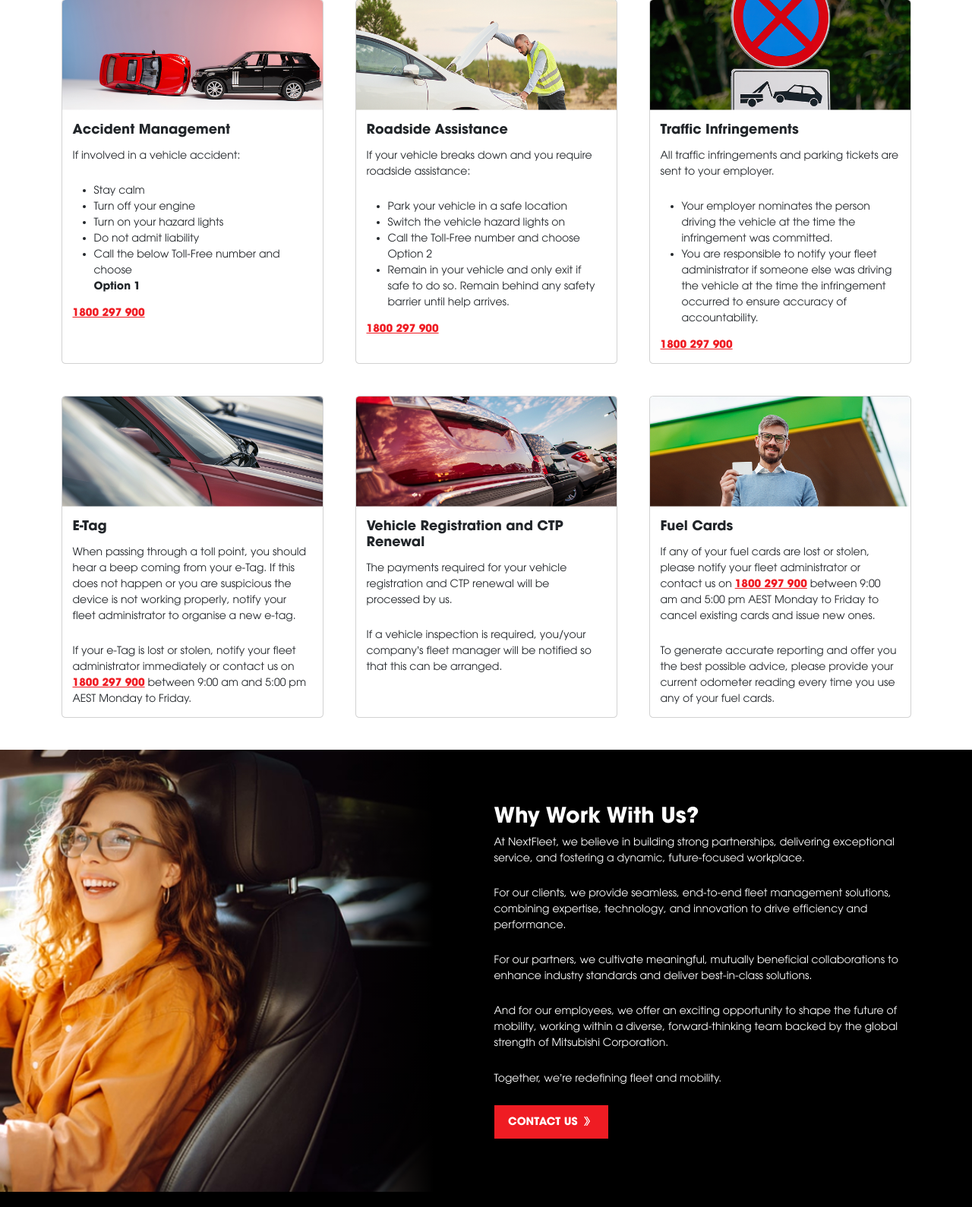
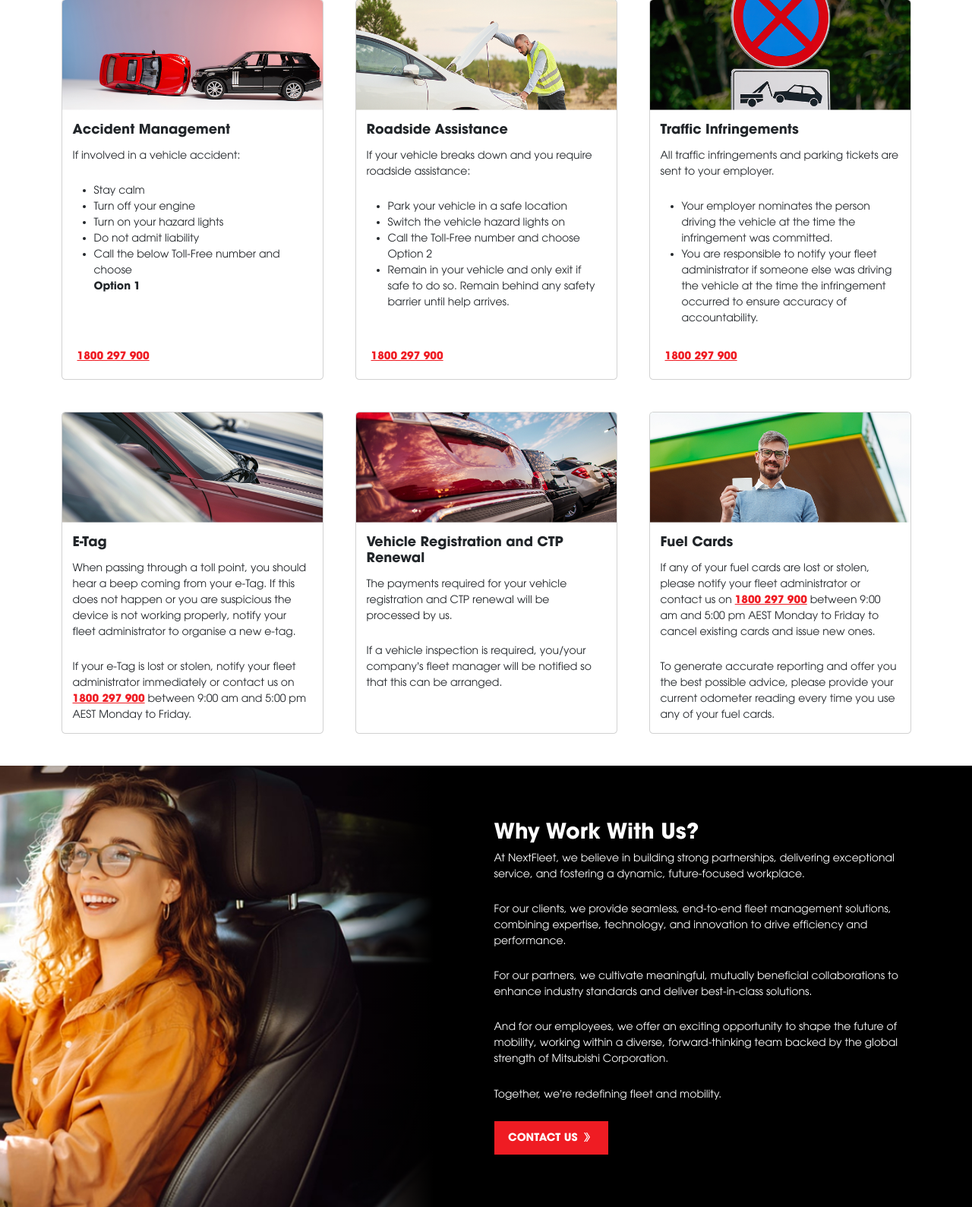
Before and after one commit to webdevi121/nextfleet, a PHP site: page /resources-drivers.html in a window 1280 px wide. Shown: the part 583-2172 px from the top of the page at 76% size. Run offline with PHP 8.4, Linux system fonts and the light colour scheme; some libraries are stand-ins or nearby versions.

Commit message:
align numbers

```diff
--- a/resources-drivers.html
+++ b/resources-drivers.html
@@ -122,9 +122,10 @@
                     <div class="col-sm-4 d-flex">
             <div class="card h-100 w-100">
                 <img class="card-img-top" src="images/nf-img-35.png" alt="Card image">
-                <div class="card-body">
+                <div class="card-body position-relative">
                     <h5 class="card-title mb-3">Accident Management</h5>
 
+            <div class="pb-5">
                 <p>If involved in a vehicle accident:</p>
                 <ul>
                     <li>Stay calm</li>
@@ -133,16 +134,18 @@
                     <li>Do not admit liability</li>
                     <li>Call the below Toll-Free number and choose <br><b>Option 1</b></li>
                 </ul>
-            <div><a href="tel:1800 297 900"><b>1800 297 900</b></a></div>
+                <div class="custom-position"><a href="tel:1800 297 900"><b>1800 297 900</b></a></div>
+            </div>
                         </div>
             </div>
             </div>
                     <div class="col-sm-4 d-flex">
             <div class="card h-100 w-100">
                 <img class="card-img-top" src="images/nf-img-29.jpg" alt="Card image">
-                <div class="card-body">
+                <div class="card-body position-relative">
                     <h5 class="card-title mb-3">Roadside Assistance</h5>
 
+            <div class="pb-5">
                 <p>If your vehicle breaks down and you require roadside assistance:</p>
                 <ul>
                     <li>Park your vehicle in a safe location</li>
@@ -150,29 +153,32 @@
                     <li>Call the Toll-Free number and choose Option 2</li>
                     <li>Remain in your vehicle and only exit if safe to do so. Remain behind any safety barrier until help arrives.</li>
                 </ul>
-            <div><a href="tel:1800 297 900"><b>1800 297 900</b></a></div>
+                <div class="custom-position"><a href="tel:1800 297 900"><b>1800 297 900</b></a></div>
+            </div>
                         </div>
             </div>
             </div>
                     <div class="col-sm-4 d-flex">
             <div class="card h-100 w-100">
                 <img class="card-img-top" src="images/nf-img-37.png" alt="Card image">
-                <div class="card-body">
+                <div class="card-body position-relative">
                     <h5 class="card-title mb-3">Traffic Infringements</h5>
 
+            <div class="pb-5">
                 <p>All traffic infringements and parking tickets are sent to your employer.</p>
                 <ul>
                     <li>Your employer nominates the person driving the vehicle at the time the infringement was committed.</li>
                     <li>You are responsible to notify your fleet administrator if someone else was driving the vehicle at the time the infringement occurred to ensure accuracy of accountability.</li>
                 </ul>
-            <div><a href="tel:1800 297 900"><b>1800 297 900</b></a></div>
+                <div class="custom-position"><a href="tel:1800 297 900"><b>1800 297 900</b></a></div>
+            </div>
                         </div>
             </div>
             </div>
                     <div class="col-sm-4 d-flex">
             <div class="card h-100 w-100">
                 <img class="card-img-top" src="images/nf-img-38.jpg" alt="Card image">
-                <div class="card-body">
+                <div class="card-body position-relative">
                     <h5 class="card-title mb-3">E-Tag</h5>
 
             <p>When passing through a toll point, you should hear a beep coming from your e-Tag. If this does not happen or you are suspicious the device is not working properly, notify your fleet administrator to organise a new e-tag.</p>
@@ -183,7 +189,7 @@
                     <div class="col-sm-4 d-flex">
             <div class="card h-100 w-100">
                 <img class="card-img-top" src="images/nf-img-39.jpg" alt="Card image">
-                <div class="card-body">
+                <div class="card-body position-relative">
                     <h5 class="card-title mb-3">Vehicle Registration and CTP Renewal</h5>
 
             <p>The payments required for your vehicle registration and CTP renewal will be processed by us.</p>
@@ -194,7 +200,7 @@
                     <div class="col-sm-4 d-flex">
             <div class="card h-100 w-100">
                 <img class="card-img-top" src="images/nf-img-40.jpg" alt="Card image">
-                <div class="card-body">
+                <div class="card-body position-relative">
                     <h5 class="card-title mb-3">Fuel Cards</h5>
 
             <p>If any of your fuel cards are lost or stolen, please notify your fleet administrator or contact us on <a href="tel:1800 297 900"><b>1800 297 900</b></a> between 9:00 am and 5:00 pm AEST Monday to Friday to cancel existing cards and issue new ones.</p>
@@ -398,6 +404,10 @@
     slidesPerView: 1,
     spaceBetween: 20,
     loop: true,
+    // autoplay: {
+    //   delay: 3000, // time in milliseconds between slides (3 seconds)
+    //   disableOnInteraction: false, // keeps autoplay active after user interaction
+    // },
     pagination: {
       el: ".swiper-pagination",
       clickable: true,
```
Also changed, not shown: php/resources-drivers.php (+10 -4 lines), php/resources-fleet-managers.php (+9 -3 lines), resources-fleet-managers.html (+13 -3 lines). Lines whose indentation alone changed are shown as unchanged.
